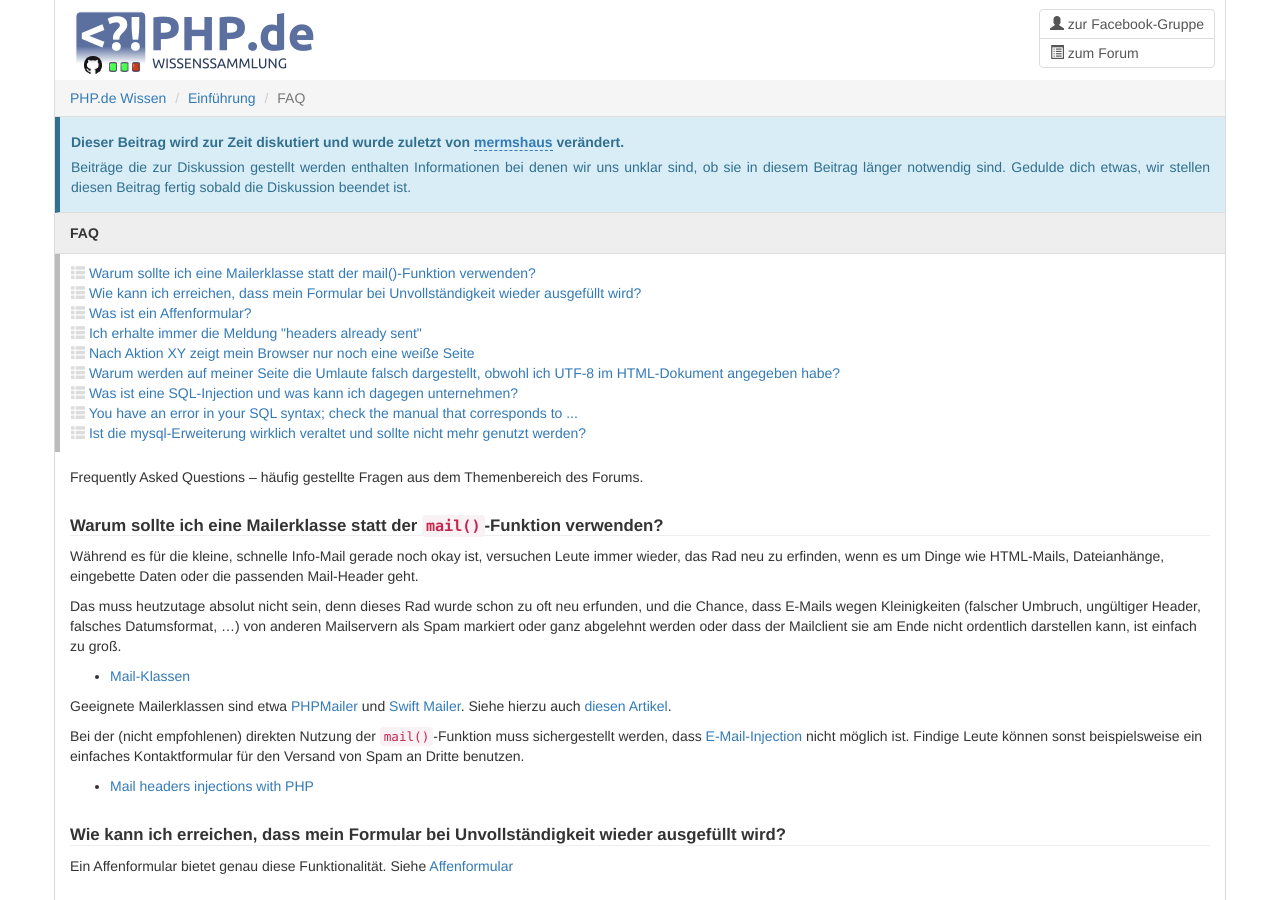
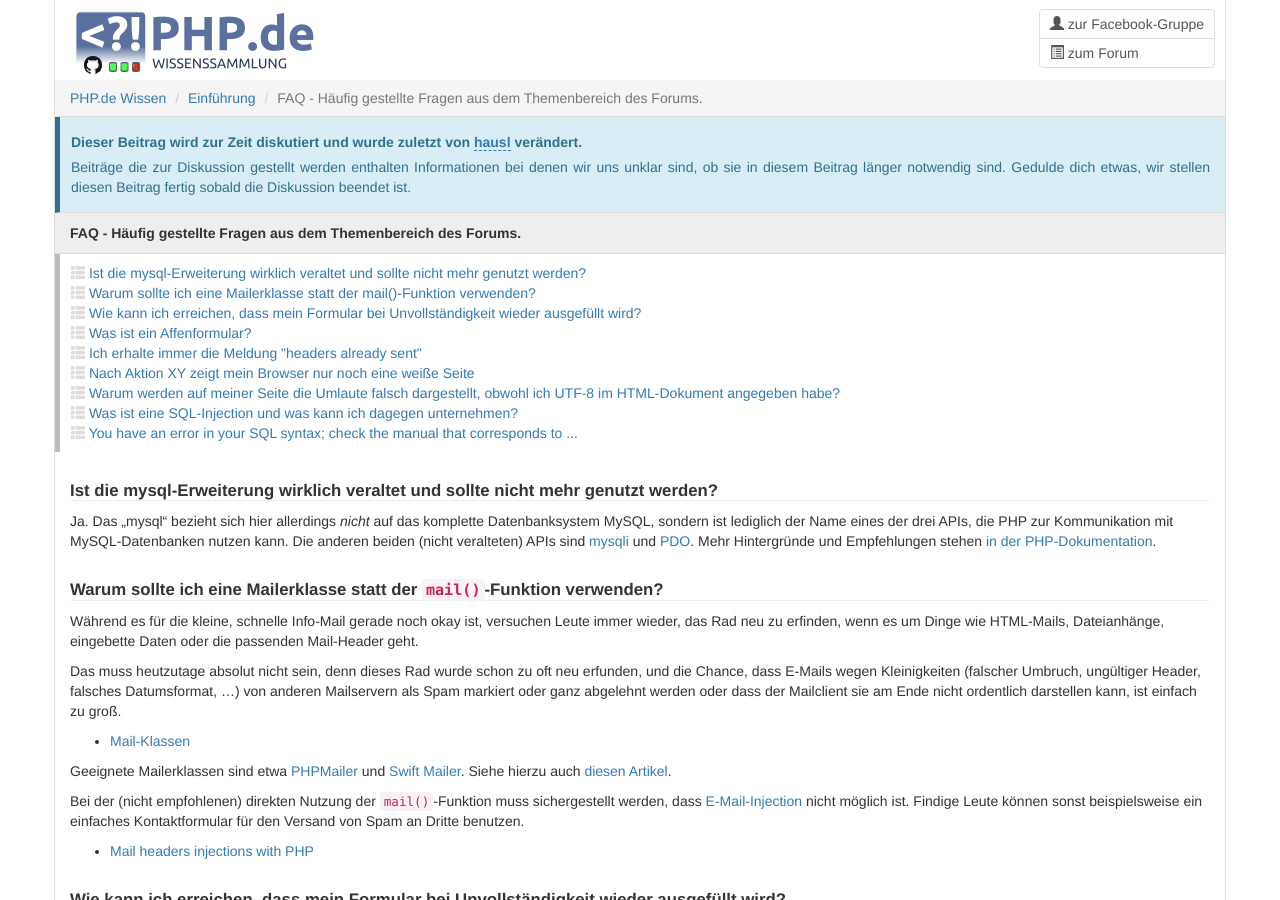
Before and after one commit to php-de/php-de.github.io, a Jekyll site: the page built from introduction/04_faq.md, in a window 1280 px wide and 900 px high. Built offline with Jekyll 4.4.1, drawn with Linux system fonts in a browser that asks for light colours; nearby versions of some CDN libraries; some of the changed text lies outside the part shown.

Commit message:
faq update

```diff
--- a/introduction/04_faq.md
+++ b/introduction/04_faq.md
@@ -2,13 +2,17 @@
 layout: guide
 
 permalink: /jumpto/faq/
-title: "FAQ"
+title: "FAQ - Häufig gestellte Fragen aus dem Themenbereich des Forums."
 group: "Einführung"
 orderId: 4
 
 creator: nikosch
 
 inhalt:
+    -   name:   "Ist die mysql-Erweiterung wirklich veraltet und sollte nicht mehr genutzt werden?"
+        anchor: deprecated-mysql
+        simple: ""
+
     -   name:   "Warum sollte ich eine Mailerklasse statt der mail()-Funktion verwenden?"
         anchor: mailerklasse
         simple: ""
@@ -55,12 +55,24 @@ author:
     - name: mermshaus
       profile: 15041
 
+    - name: hausl
+      profile: 21246
+
+
 entry-type: in-discussion
 
 ---
 
-Frequently Asked Questions -- häufig gestellte Fragen aus dem Themenbereich des
-Forums.
+#### Ist die mysql-Erweiterung wirklich veraltet und sollte nicht mehr genutzt werden?
+{: #deprecated-mysql}
+
+Ja. Das „mysql“ bezieht sich hier allerdings *nicht* auf das komplette
+Datenbanksystem MySQL, sondern ist lediglich der Name eines der drei APIs, die
+PHP zur Kommunikation mit MySQL-Datenbanken nutzen kann. Die anderen beiden
+(nicht veralteten) APIs sind [mysqli](http://php.net/mysqli) und
+[PDO](http://php.net/pdo). Mehr Hintergründe und Empfehlungen stehen [in der
+PHP-Dokumentation](http://php.net/manual/en/mysqlinfo.api.choosing.php).
+
 
 
 #### Warum sollte ich eine Mailerklasse statt der `mail()`-Funktion verwenden?
@@ -201,15 +213,3 @@ given“
 Der SQL-String für die Datenbankabfrage ist fehlerhaft. Lass dir den fertigen
 String der entsprechenden Query vor der Anfrage testweise ausgeben. Siehe:
 [SQL-Fehlerbehebung]({{ site.url }}/jumpto/sql/).
-
-
-
-#### Ist die mysql-Erweiterung wirklich veraltet und sollte nicht mehr genutzt werden?
-{: #deprecated-mysql}
-
-Ja. Das „mysql“ bezieht sich hier allerdings *nicht* auf das komplette
-Datenbanksystem MySQL, sondern ist lediglich der Name eines der drei APIs, die
-PHP zur Kommunikation mit MySQL-Datenbanken nutzen kann. Die anderen beiden
-(nicht veralteten) APIs sind [mysqli](http://php.net/mysqli) und
-[PDO](http://php.net/pdo). Mehr Hintergründe und Empfehlungen stehen [in der
-PHP-Dokumentation](http://php.net/manual/en/mysqlinfo.api.choosing.php).
```
Also changed, not shown: other parts of introduction/04_faq.md (+0 -4 lines).
